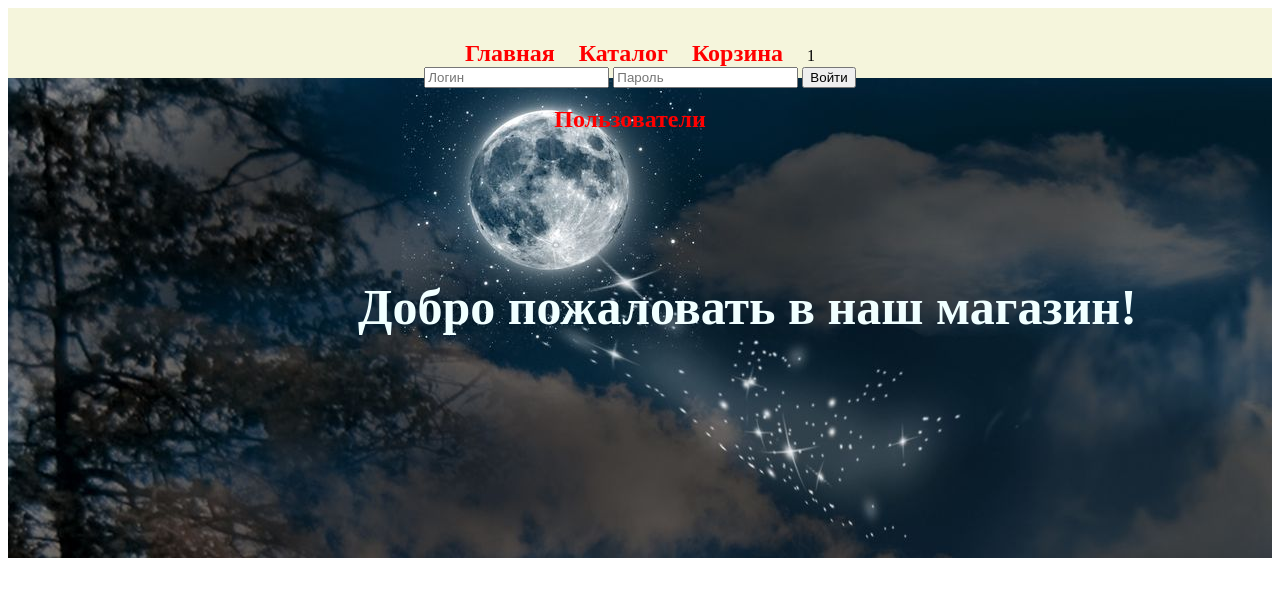
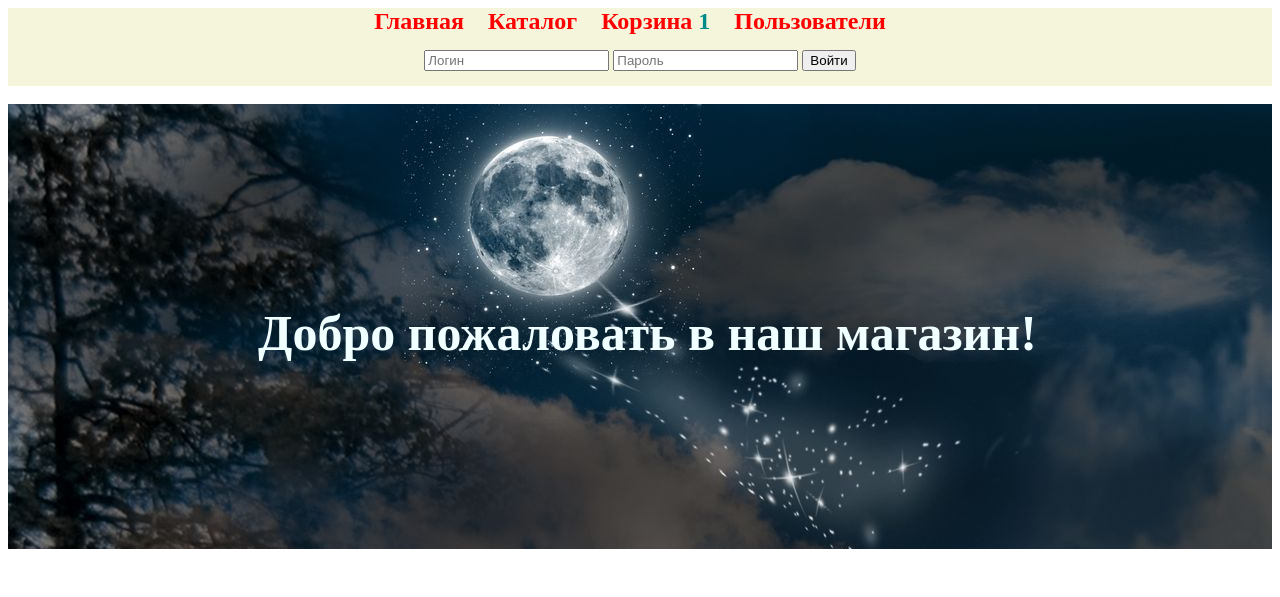
Before and after one commit to Nazarov1987/PHP-HomeWork, a PHP site: template Lesson6 advanced/views/index.php in a window 1280 px wide. Shown: the top 597 px of the page. Run offline with PHP 8.4, Linux system fonts and the light colour scheme; the template is opened without the code that fills it: most values are stand-ins (such as "Sample title", 1, 10 or a date in 2020); data that the repository does not hold is empty.

Commit message:
Доработанное задание

```diff
--- a/Lesson6 advanced/controllers/Controller.php
+++ b/Lesson6 advanced/controllers/Controller.php
@@ -21,6 +21,11 @@ abstract class Controller
     public function __construct(IRenderer $renderer)
     {
         $this->renderer = $renderer;
+    }
+
+	    public function actionIndex()
+    {
+        echo $this->render('index');
     }
 
     public function runAction($action = null)
--- a/Lesson6 advanced/model/Authorization.php
+++ b/Lesson6 advanced/model/Authorization.php
@@ -21,7 +21,7 @@ class Authorization extends DbModel
 
 	public static function auth($login, $pass) {
         $user = static::getOneWhere('login', $login);
-var_dump($user);
+
 
         if ($pass == $user->pass) {
             $_SESSION['login'] = $login;
--- a/Lesson6 advanced/public/css/mainstyle.css
+++ b/Lesson6 advanced/public/css/style.css
@@ -1,12 +1,13 @@
 .header {
 	margin: 0 auto;
 	background-color: beige;
-	height: 100px;
+	height: inherit;
 	text-align: center;
-	padding-top: 2em;
+
 }
 
 .header a {
+	padding-top: 10px;
 	padding-right: 20px;
 	font-size: 24px;
 	font-weight: 700;
@@ -14,16 +15,20 @@
 	color: red;
 }
 
+#count{
+	color: darkcyan;
+	font-size: 24px;
+	font-weight: 700;
+}
 .fonMain {
 	background-image: url(../img/start_web2.jpg);
-	margin-top: -80px;
-	height: 430px;
+	height: 395px;
 	padding-bottom: 50px;
 }
 
 .hi {
 	padding-top: 200px;
-	padding-left: 350px;
+	padding-left: 250px;
 	font-size: 50px;
 	font-weight: 900;
 	color: azure;
@@ -45,7 +50,6 @@
 
 .fon {
 	background-image: url(../img/start_web.JPG);
-	margin-top: -80px;
 	height: inherit;
 	padding-bottom: 50px;
 }
@@ -144,12 +148,10 @@
 	color: red;
 }
 .delete{
-	margin-left: 635px;
 	padding: 3px;
 	background-color: red;
 }
 .action {
-	margin-left: 100px;
 	padding: 3px;
 	background-color: red;
 }
@@ -174,3 +176,11 @@
 .main {
 	margin-top: -230px;
 }
+.authUser{
+	color: green;
+	font-size: 24px;
+	font-weight: 700;
+}
+.authForm{
+	padding: 15px 0;
+}
--- a/Lesson6 advanced/views/layouts/main.php
+++ b/Lesson6 advanced/views/layouts/main.php
@@ -2,29 +2,29 @@
 <html lang="en">
 <head>
     <meta charset="UTF-8">
+    <link type="text/css" rel="stylesheet" href="/css/style.css">
+    <title>Document</title>
     <script src="https://ajax.googleapis.com/ajax/libs/jquery/1.12.4/jquery.min.js"></script>
-    <link type="text/css" rel="stylesheet" href="/css/mainstyle.css">
-    <title>Document</title>
 </head>
 <body>
 
 <div class="header">
 <a href="/">Главная</a>
 <a href="/gallery/catalog/">Каталог</a>
-<a href="/basket">Корзина</a> <span id="count"><?=$count?></span>
-
+<a href="/basket">Корзина <span id="count"><?=$count?></span></a>
+<a href="/twig.php">Пользователи</a>
+<br>
+<div class="authUser">
 <?if ($auth):?>
-    Добро пожаловать <?=$username?> <a href="/user/logout/"> [Выход]</a>
+    Вы вошли как <?=$username?> <a href="/authorization/logout/"> [Выход]</a>
 <?else:?>
-    <form action="/user/login/" method="post">
+</div>
+    <form action="/authorization/login/" method="post" class="authForm">
         <input type="text" name="login" placeholder="Логин">
         <input type="text" name="pass" placeholder="Пароль">
         <input type="submit" name="submit" value="Войти">
     </form>
 <?endif;?>
-
-<br>
-<a href="/twig.php">Пользователи</a>
 </div>
 <br>
 <?=$content?>
```
